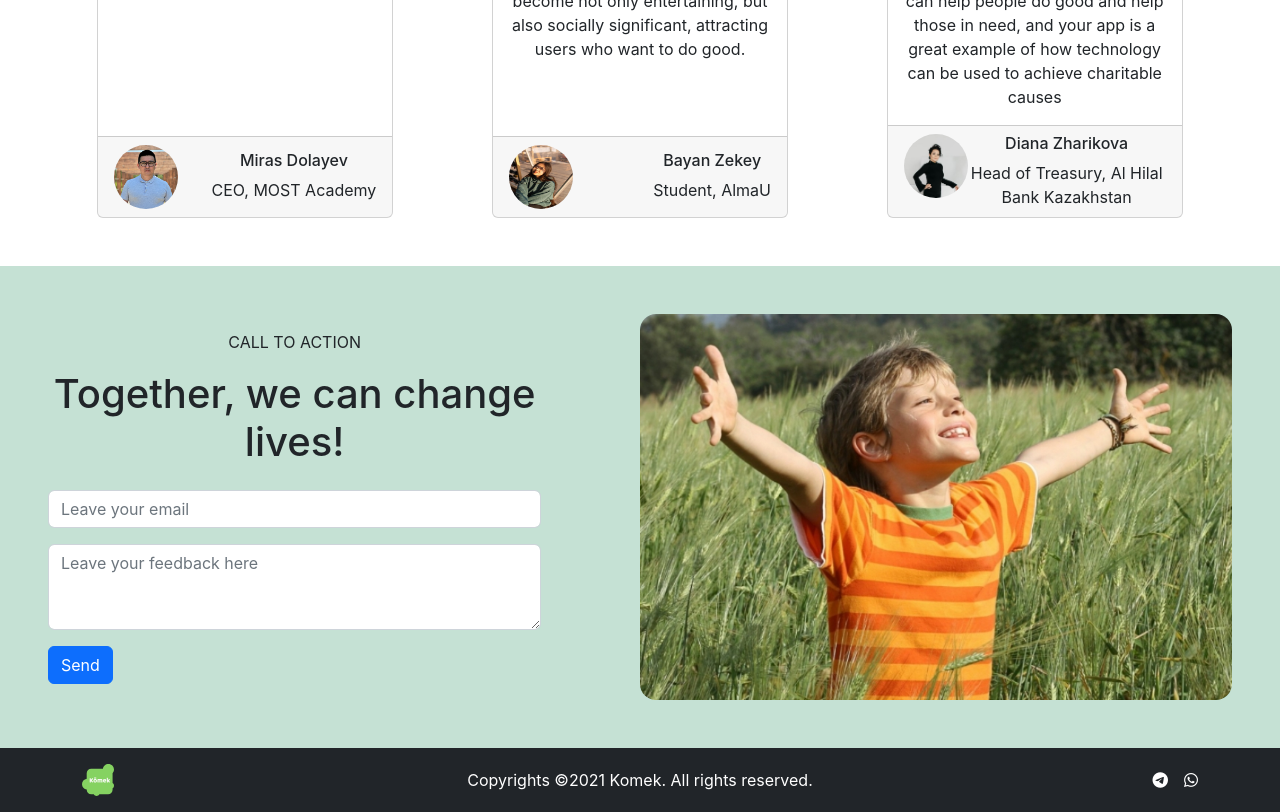
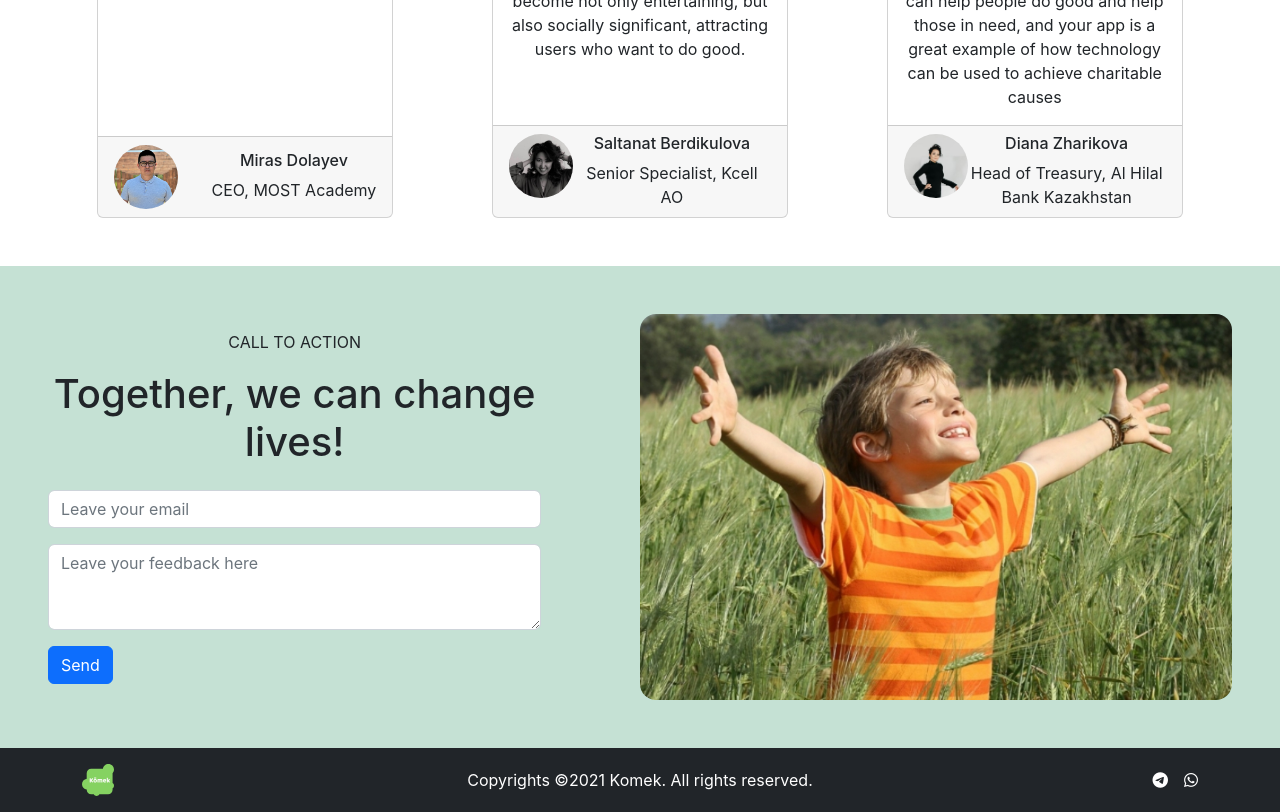
Before and after one commit to bl1nkker/komek-landing, a React (Create React App) app: page / in a window 1280 px wide. Shown: the part 2060-2872 px from the top of the page. Built offline with nearby package versions, Linux system fonts and the light colour scheme.

Commit message:
feat: added salte

```diff
--- a/src/components/Testimonial.js
+++ b/src/components/Testimonial.js
@@ -1,5 +1,5 @@
 import Testimonials1 from "./../assets/images/testimonials-1.jpeg";
-import Testimonials2 from "./../assets/images/testimonials-2.jpeg";
+import Testimonials2 from "./../assets/images/testimonials-2.jpg";
 import Testimonials3 from "./../assets/images/testimonials-3.jpg";
 
 const testimonialData = [
@@ -12,8 +12,8 @@ const testimonialData = [
   },
   {
     id: 1,
-    name: "Bayan Zekey",
-    position: "Student, AlmaU",
+    name: "Saltanat Berdikulova",
+    position: "Senior Specialist, Kcell АО",
     avatar: Testimonials2,
     text: "Komek App seems very interesting and innovative. The concept of a paid subscription with unique points for in-app purchases is original. Also, given the inclusion of charity in the project, your application can become not only entertaining, but also socially significant, attracting users who want to do good.",
   },
```
Also changed, not shown: src/assets/images/testimonials-2.jpg (added).
